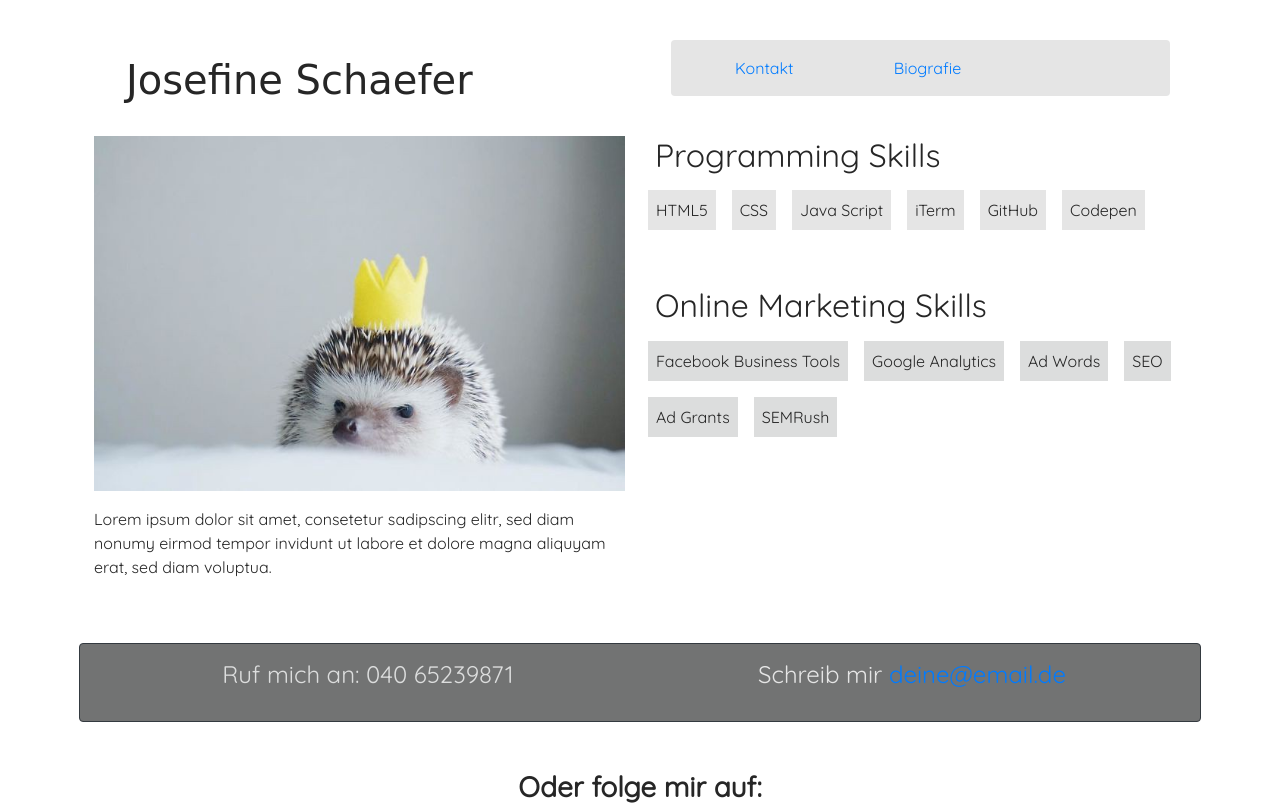
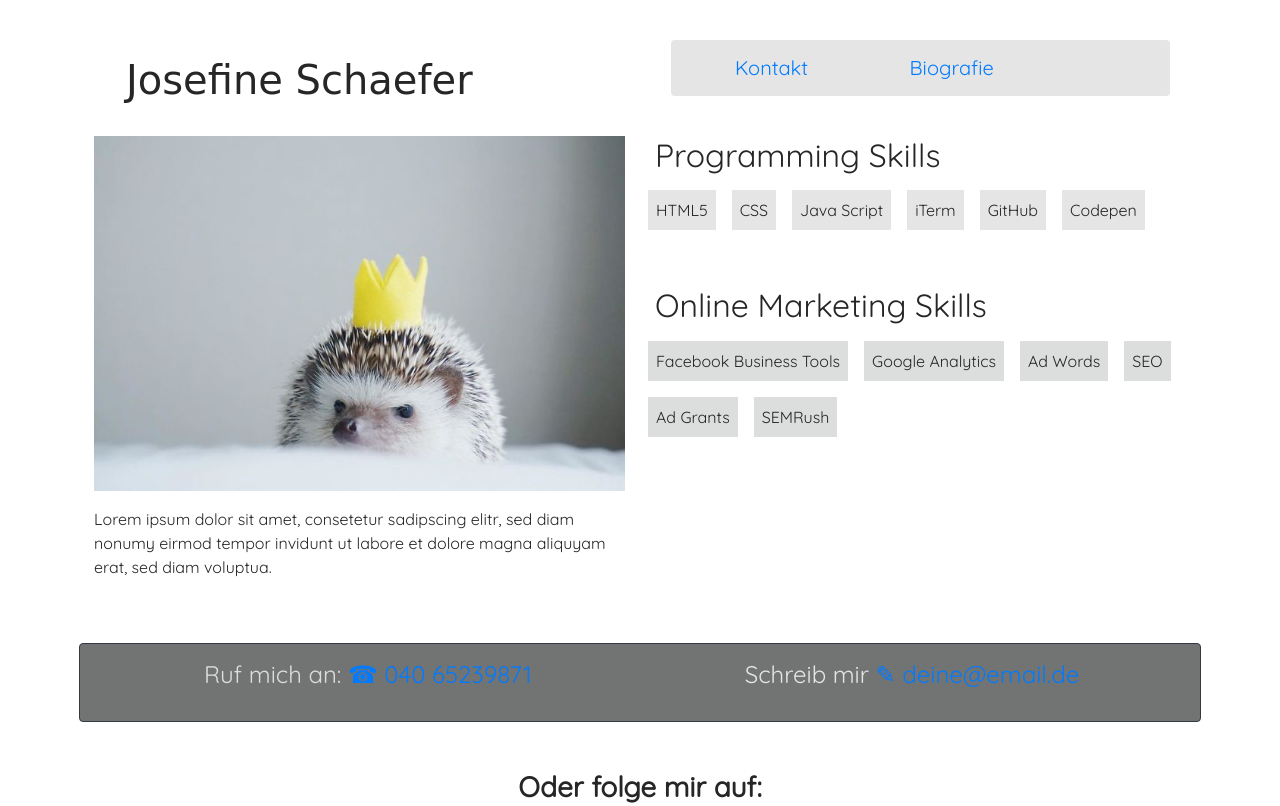
Before and after one commit to josefineschaefer/personalwebsite, a plain HTML site: page index.html in a window 1280 px wide. Shown: the top 806 px of the page. Drawn offline with nearby package versions, Linux system fonts and the light colour scheme; a web font is replaced by a local one.

Commit message:
add icons

```diff
--- a/index.html
+++ b/index.html
@@ -34,7 +34,7 @@
           <h1 style="font-family:'Beth Ellen', cursive" class="p-3 m-3">Josefine Schaefer</h1>
         </div>
         <div class="col-12 col-md-6">
-          <nav style="background-color:#e5e5e5" class="p-3 m-3 rounded">
+          <nav style="background-color:#e5e5e5" class="p-3 m-3 rounded h5">
             <a href="#contact" class="m-5">Kontakt</a>
             <a href="#biography" class="m-5">Biografie</a>
           </nav>
@@ -105,15 +105,15 @@
           style="background-color:#727373; color:#dcdddd"
           id="contact"
         >
-          <div class="col-12 col-md-6">
-            <div><a href="tel:040 65239871"></a>Ruf mich an: 040 65239871</div>
+          <div class="col-12 col-md-6 icon-search">
+            <div>Ruf mich an: <a href="tel:+494065239871"> &phone; 040 65239871</a></div>
           </div>
           <div class="col-12 col-md-6">
             <div style="color: #e5e5e5">
               <p>
                 Schreib mir
                 <a href="mailto:deine@email.de"
-                  >deine@email.de</a
+                  > &#9998; deine@email.de</a
                 >
               </p>
             </div>
```
